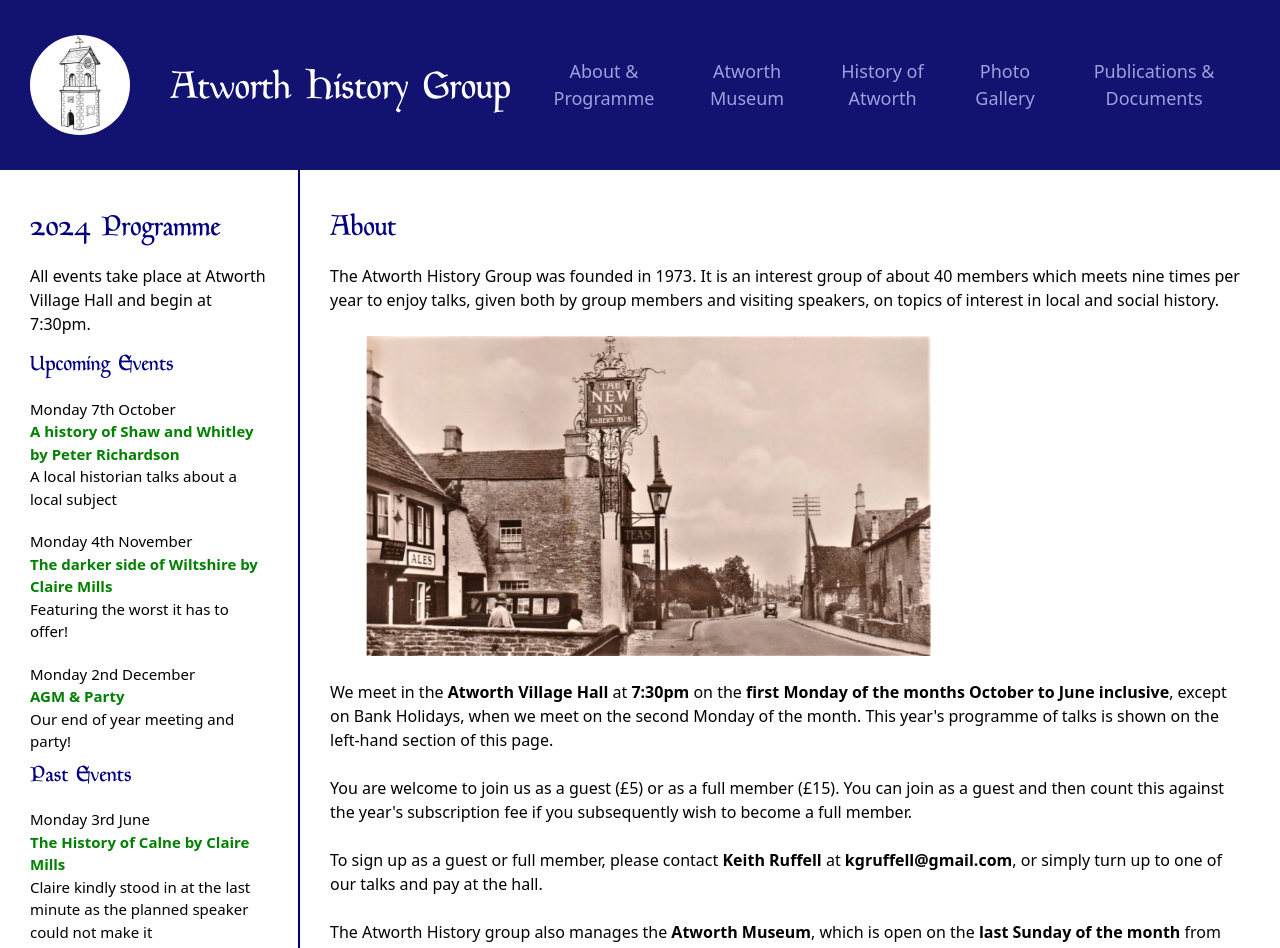
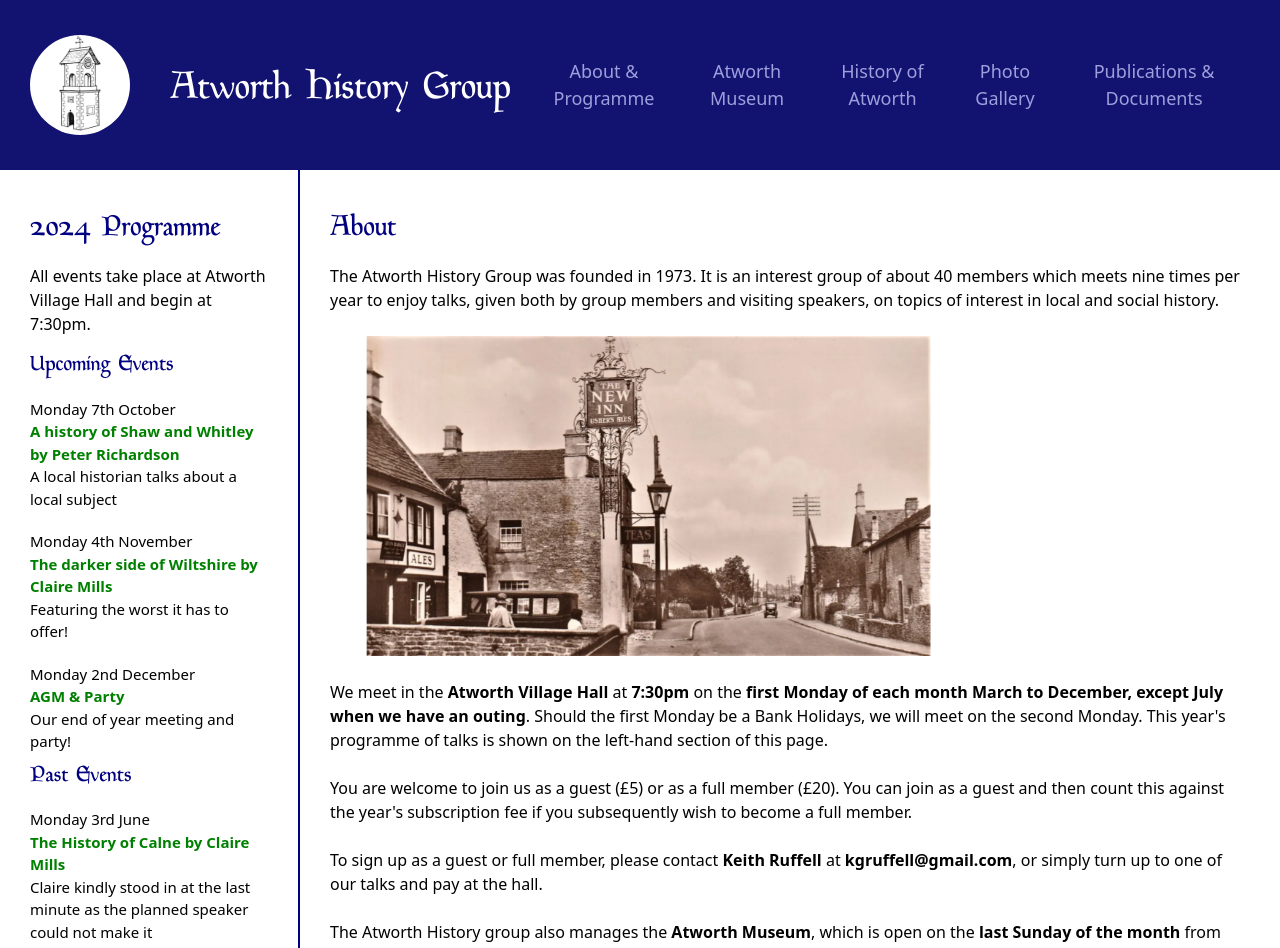
Before and after one commit to Clatherine/Atworth_history_group, a React (Vite) app: page / in a window 1280 px wide. Shown: the top 948 px of the page. Built offline with nearby package versions, Linux system fonts and the light colour scheme.

Commit message:
Change months and fee

```diff
--- a/src/Components/About.jsx
+++ b/src/Components/About.jsx
@@ -55,14 +55,14 @@ function About (){
             </a>{" "}
           </b>
           at <b>7:30pm</b> on the{" "}
-          <b>first Monday of the months October to June inclusive</b>, except on
-          Bank Holidays, when we meet on the second Monday of the month. This
+          <b>first Monday of each month March to December, except July when we have an outing</b>.
+          Should the first Monday be a Bank Holidays, we will meet on the second Monday. This
           year's programme of talks is shown
           {windowWidth > 800 ? " on the left-hand section of this page. ": " below."}
         </div>
         <br></br>
         <div>
-          You are welcome to join us as a guest (£5) or as a full member (£15).
+          You are welcome to join us as a guest (£5) or as a full member (£20).
           You can join as a guest and then count this against the year's
           subscription fee if you subsequently wish to become a full member.
         </div>
```
